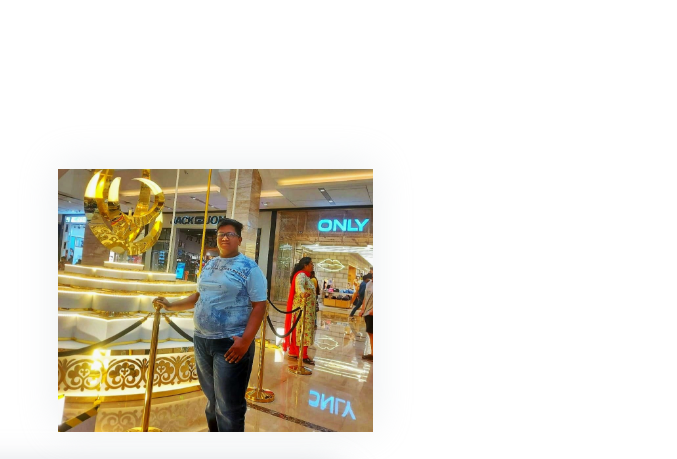
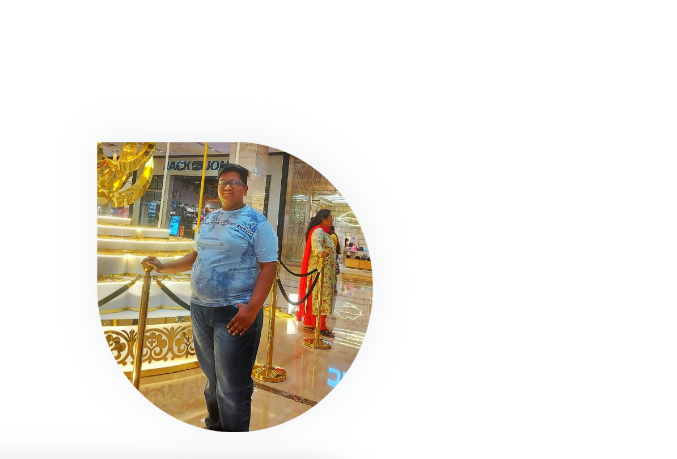
Before and after one commit to prajwalsde/Portfolio.github.io, a website: page index.html in a window 1280 px wide. Shown: the part 239-698 px from the top of the page, 603-1280 px from the left. Drawn offline with Linux system fonts and the light colour scheme.

Commit message:
Update index.html

```diff
--- a/index.html
+++ b/index.html
@@ -65,7 +65,7 @@
                 </div>
             </div>
             <div class="img-holder">
-                <img src="assets/imgs/pj.jpg" alt="">
+                <img src="assets/imgs/prajwal.png" alt="">
             </div>
         </div>
 
```
